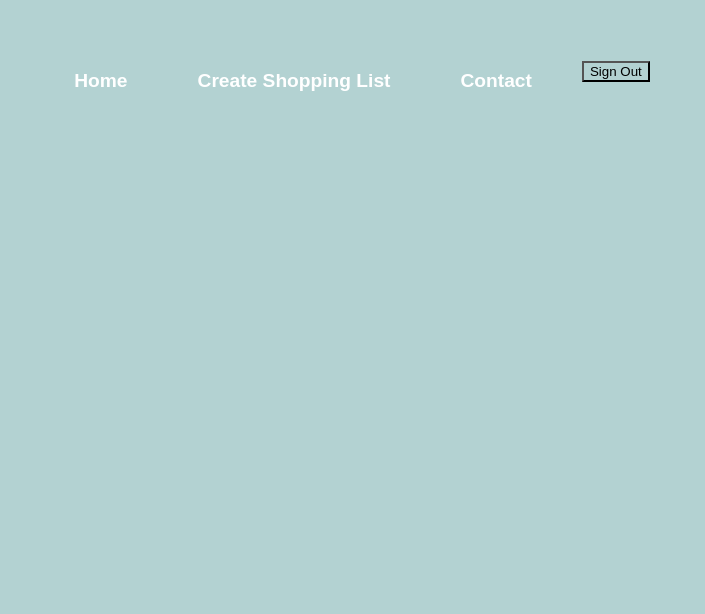
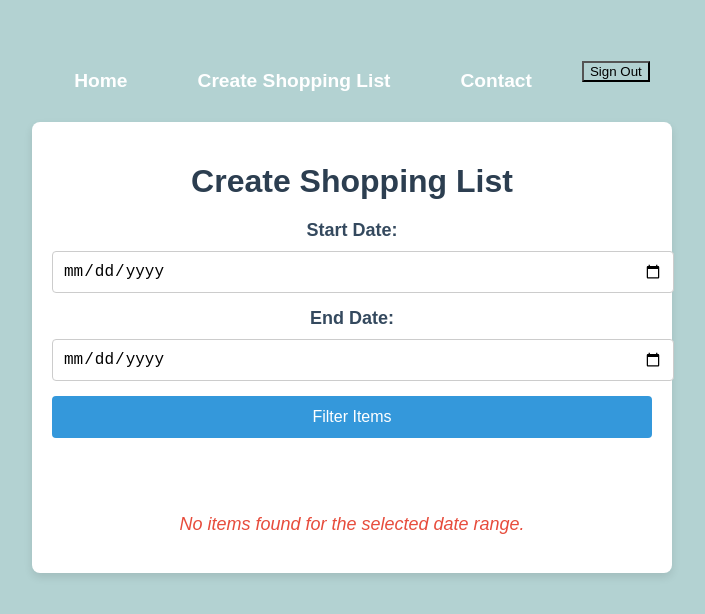
Before and after one commit to luciabarboza/stocksmart-inventory-tracker, a React (Create React App) app in the folder stocksmart-ui/: page /createshoppinglist in a window 1280 px wide. Shown: the top 614 px of the page, without its empty margins (288-993 px from the left). Built offline with nearby package versions, Linux system fonts and the light colour scheme; sample sign-in values are in the browser's storage.

Commit message:
before fernando ruins it

```diff
--- a/stocksmart-ui/src/App.js
+++ b/stocksmart-ui/src/App.js
@@ -3,8 +3,8 @@ import LandingPage from './LandingPage';
 import Navbar from './Navbar';
 import UserHome from './UserHome';
 import LoginForm from './Login';
-import ExpirationAlerts from './ExpirationAlerts';
 import InventoryManager from './InventoryManager';
+import CreateShoppingList from './CreateShoppingList'; // Import the component
 import React, { useState } from 'react';
 import axios from 'axios';
 import { BrowserRouter as Router, Routes, Route, Navigate } from 'react-router-dom';
@@ -54,8 +54,8 @@ function App() {
             element={user ? <InventoryManager user={user} /> : <Navigate to="/login" />}
           />
           <Route
-            path="/alerts"
-            element={user ? <ExpirationAlerts user={user} /> : <Navigate to="/login" />}
+            path="/createshoppinglist"
+            element={user ? <CreateShoppingList /> : <Navigate to="/login" />}
           />
         </Routes>
       </div>
--- a/stocksmart-ui/src/CreateShoppingList.js
+++ b/stocksmart-ui/src/CreateShoppingList.js
@@ -0,0 +1,86 @@
+import React, { useState, useEffect } from 'react';
+import './createshoppinglist.css';
+
+const CreateShoppingList = () => {
+  const [items, setItems] = useState([]);
+  const [startDate, setStartDate] = useState('');
+  const [endDate, setEndDate] = useState('');
+  const [filteredItems, setFilteredItems] = useState([]);
+
+  useEffect(() => {
+    // Fetch all items (replace with your actual data fetching logic)
+    const fetchItems = async () => {
+      const fetchedItems = [
+        { id: 1, name: 'Milk', date: '2024-12-05' },
+        { id: 2, name: 'Bread', date: '2024-12-06' },
+        { id: 3, name: 'Eggs', date: '2024-12-08' },
+        { id: 4, name: 'Butter', date: '2024-12-10' },
+      ];
+      setItems(fetchedItems);
+    };
+    fetchItems();
+  }, []);
+
+  const handleFilter = () => {
+    if (!startDate || !endDate) {
+      alert('Please select both start and end dates.');
+      return;
+    }
+
+    const filtered = items.filter((item) => {
+      const itemDate = new Date(item.date);
+      const start = new Date(startDate);
+      const end = new Date(endDate);
+      return itemDate >= start && itemDate <= end;
+    });
+
+    setFilteredItems(filtered);
+  };
+
+  return (
+    <div className="create-shopping-list">
+      <h1>Create Shopping List</h1>
+      <div>
+        <label>Start Date:</label>
+        <input
+          type="date"
+          value={startDate}
+          onChange={(e) => setStartDate(e.target.value)}
+        />
+      </div>
+      <div>
+        <label>End Date:</label>
+        <input
+          type="date"
+          value={endDate}
+          onChange={(e) => setEndDate(e.target.value)}
+        />
+      </div>
+      <button onClick={handleFilter}>Filter Items</button>
+
+      <h2>Filtered Shopping List</h2>
+      {filteredItems.length > 0 ? (
+        <table>
+          <thead>
+            <tr>
+              <th>Item</th>
+              <th>Date</th>
+            </tr>
+          </thead>
+          <tbody>
+            {filteredItems.map((item) => (
+              <tr key={item.id}>
+                <td>{item.name}</td>
+                <td>{item.date}</td>
+              </tr>
+            ))}
+          </tbody>
+        </table>
+      ) : (
+        <p>No items found for the selected date range.</p>
+      )}
+    </div>
+  );
+};
+
+export default CreateShoppingList;
--- a/stocksmart-ui/src/Navbar.js
+++ b/stocksmart-ui/src/Navbar.js
@@ -8,7 +8,7 @@ function Navbar({ user, onSignOut }) {
           <a href="/home">Home</a>
         </li>
         <li>
-          <a href="/alerts">Create Shopping List</a>
+          <a href="/createshoppinglist">Create Shopping List</a>
         </li>
         <li>
           <a href="/contact">Contact</a>
--- /dev/null
+++ b/stocksmart-ui/src/createshoppinglist.css
@@ -0,0 +1,84 @@
+/* CreateShoppingList.css */
+.create-shopping-list {
+    font-family: 'Arial', sans-serif;
+    margin: 20px auto;
+    max-width: 600px;
+    background-color: #ffffff;
+    padding: 20px;
+    border-radius: 8px;
+    box-shadow: 0 4px 8px rgba(0, 0, 0, 0.1);
+  }
+
+  .create-shopping-list h1 {
+    color: #2c3e50;
+    text-align: center;
+    font-size: 2rem;
+    margin-bottom: 20px;
+  }
+
+  .create-shopping-list div {
+    margin-bottom: 15px;
+  }
+
+  .create-shopping-list label {
+    font-weight: bold;
+    margin-bottom: 5px;
+    display: block;
+    color: #34495e;
+  }
+
+  .create-shopping-list input {
+    width: 100%;
+    padding: 10px;
+    margin-top: 5px;
+    border: 1px solid #ccc;
+    border-radius: 4px;
+    font-size: 1rem;
+  }
+
+  .create-shopping-list button {
+    display: block;
+    width: 100%;
+    padding: 12px;
+    background-color: #3498db;
+    color: #fff;
+    border: none;
+    border-radius: 4px;
+    cursor: pointer;
+    font-size: 1rem;
+    margin-top: 10px;
+    transition: background-color 0.3s;
+  }
+
+  .create-shopping-list button:hover {
+    background-color: #2980b9;
+  }
+
+  .create-shopping-list table {
+    width: 100%;
+    border-collapse: collapse;
+    margin-top: 20px;
+  }
+
+  .create-shopping-list th,
+  .create-shopping-list td {
+    border: 1px solid #ddd;
+    padding: 10px;
+    text-align: left;
+  }
+
+  .create-shopping-list th {
+    background-color: #f4f4f4;
+    color: #34495e;
+    font-weight: bold;
+  }
+
+  .create-shopping-list tr:nth-child(even) {
+    background-color: #f9f9f9;
+  }
+
+  .create-shopping-list p {
+    text-align: center;
+    color: #e74c3c;
+    font-style: italic;
+  }
```
